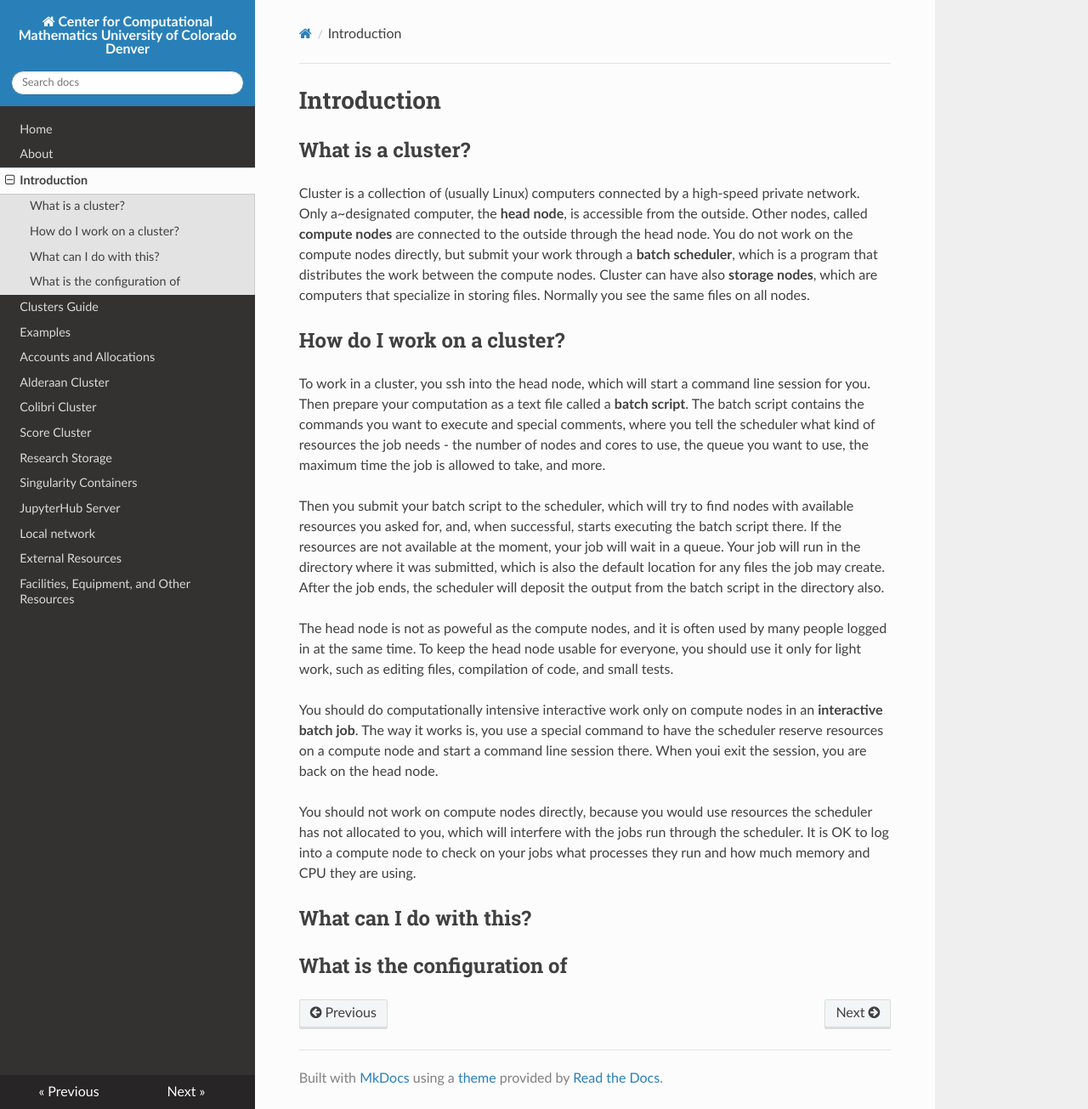
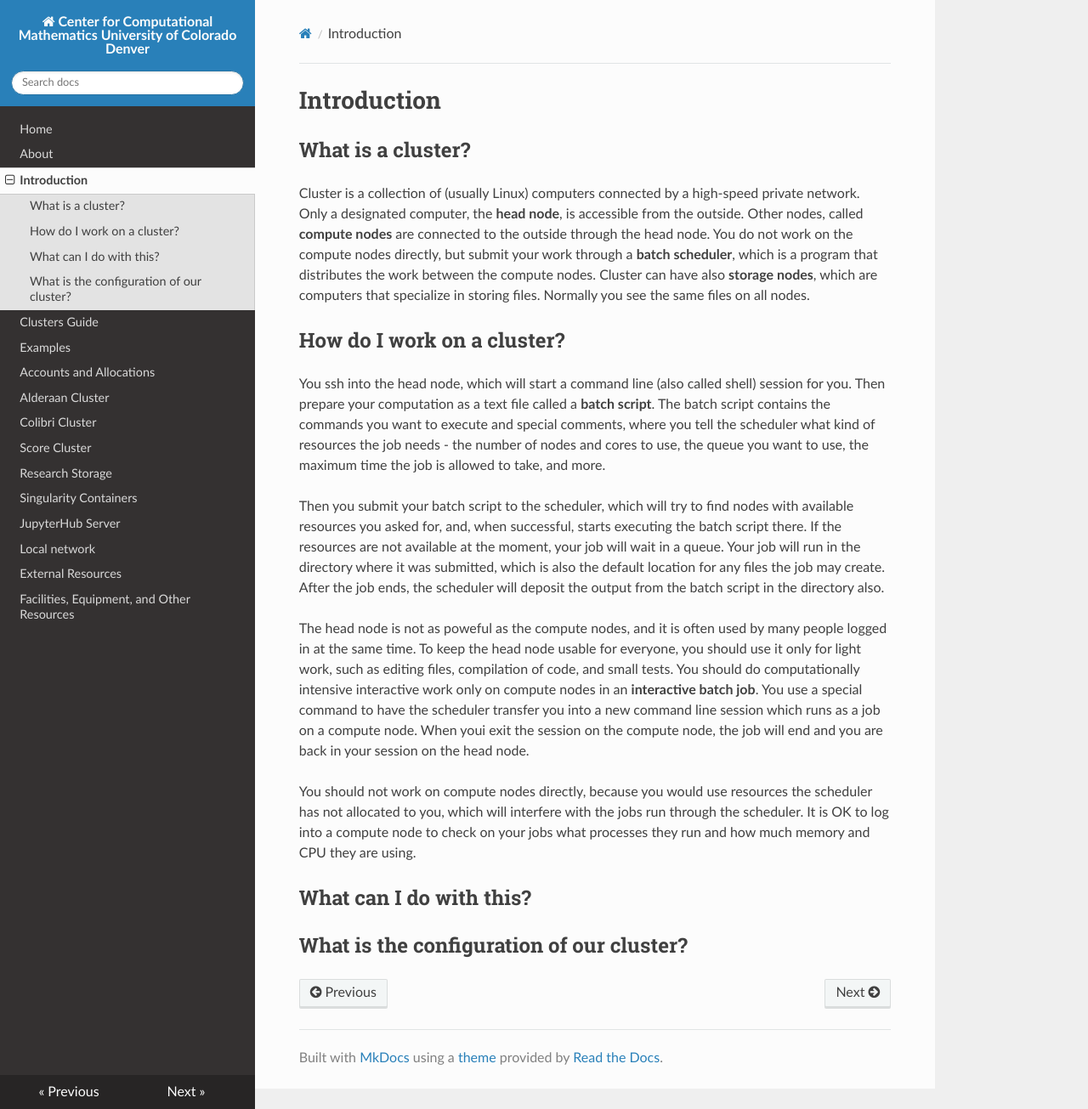
Before and after one commit to ccmucdenver/ccm-docs, an MkDocs documentation site: the page built from docs/intro.md, in a window 1280 px wide and 1305 px high. Shown: the whole window at 85% size. Built offline with MkDocs 1.6.1, drawn with Linux system fonts in a browser that asks for light colours; nearby versions of some CDN libraries.

Commit message:
smal edits

```diff
--- a/docs/intro.md
+++ b/docs/intro.md
@@ -3,7 +3,7 @@
 ## What is a cluster?
 
 Cluster is a collection of (usually Linux) computers connected by a high-speed private network.
-Only a~designated computer, the **head node**, is accessible from the outside.
+Only a designated computer, the **head node**, is accessible from the outside.
 Other nodes, called **compute nodes** are connected to
 the outside through the head node. You do not work on the compute nodes directly, but submit your work through a **batch scheduler**,
 which is a program that distributes the work between the compute nodes.
@@ -12,7 +12,7 @@ the same files on all nodes.
 
 ## How do I work on a cluster?
 
-To work in a cluster, you ssh into the head node, which will start a command line session for you.
+You ssh into the head node, which will start a command line (also called shell) session for you.
 Then prepare your computation as a text file called a **batch script**. The batch script
 contains the commands you want to execute and special comments,
 where you tell the scheduler what kind of resources the job needs - the number of nodes and cores to use,
@@ -27,10 +27,10 @@ the scheduler will deposit the output from the batch script in the directory als
 The head node is not as poweful as the compute nodes, and it is often used by many people logged in at the
 same time. To keep the head node usable for everyone, you should use it only for light work, such as
 editing files, compilation of code, and small tests.
-
 You should do computationally intensive interactive work only on compute nodes in an **interactive batch job**.
-The way it works is, you use a special command to have the scheduler reserve resources on a compute node
-and start a command line session there. When youi exit the session, you are back on the head node.
+You use a special command to have the scheduler transfer you into a new command line session which runs
+as a job on a compute node. When youi exit the session on the compute node, the job will end and you are
+back in your session on the head node.
 
 You should not work on compute nodes directly, because you would use resources the scheduler has not
 allocated to you, which will interfere with the jobs run through the scheduler.
@@ -41,4 +41,4 @@ much memory and CPU they are using.
 
 
 
-## What is the configuration of
+## What is the configuration of our cluster?
```
